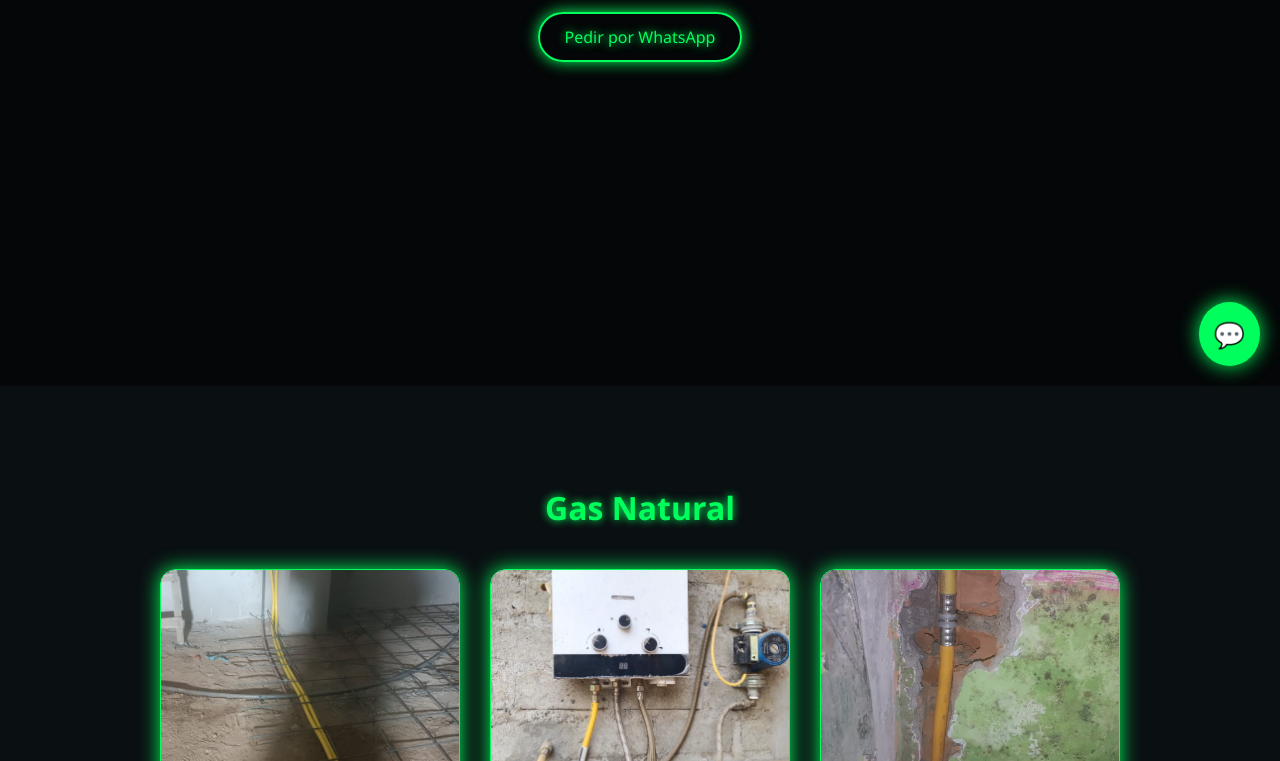
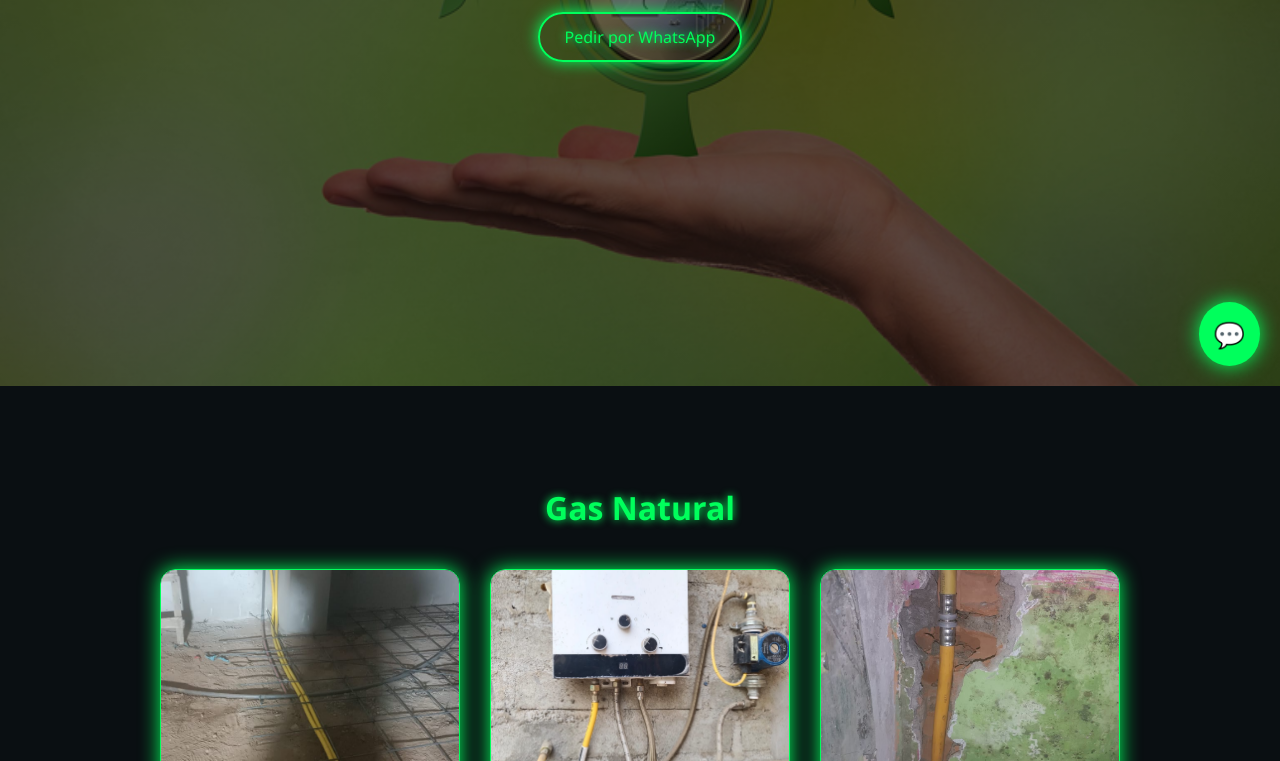
Before and after one commit to neil552/SANTIGAS, a plain HTML site: page index.html in a window 1280 px wide. Shown: the part 414-1175 px from the top of the page. Drawn offline with Linux system fonts and the light colour scheme.

Commit message:
Update style.css

```diff
--- a/style.css
+++ b/style.css
@@ -78,7 +78,7 @@ nav a:hover::after{
 /* HERO */
 .hero{
     height:100vh;
-    background: linear-gradient(rgba(0,0,0,0.6), rgba(0,0,0,0.6)), url("../img/gas-natural-fenosa-emision-bonos-verdes.png") center/cover no-repeat;
+    background: linear-gradient(rgba(0,0,0,0.6), rgba(0,0,0,0.6)), url("gas-natural-fenosa-emision-bonos-verdes.png") center/cover no-repeat;
     display:flex;
     flex-direction:column;
     justify-content:center;
```
